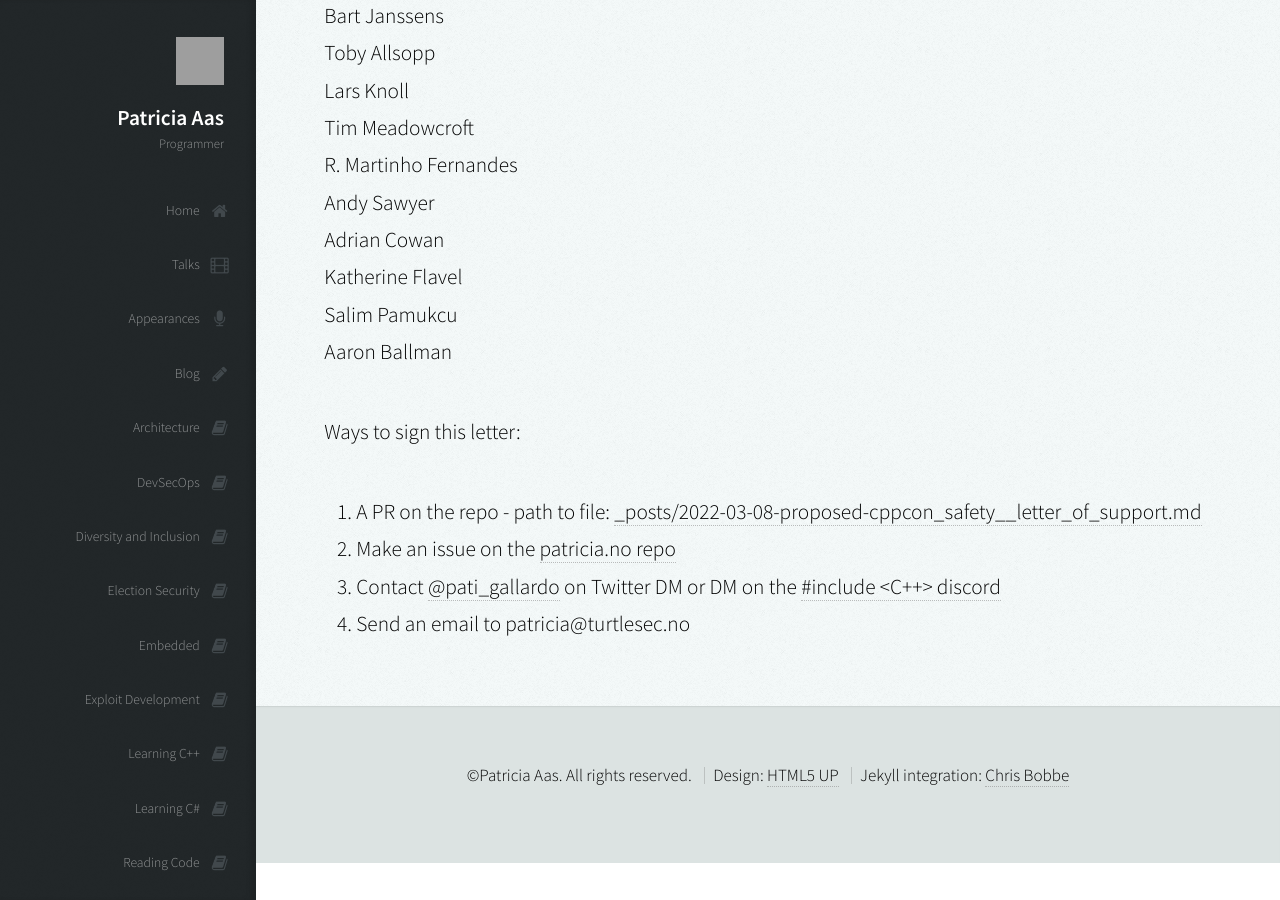
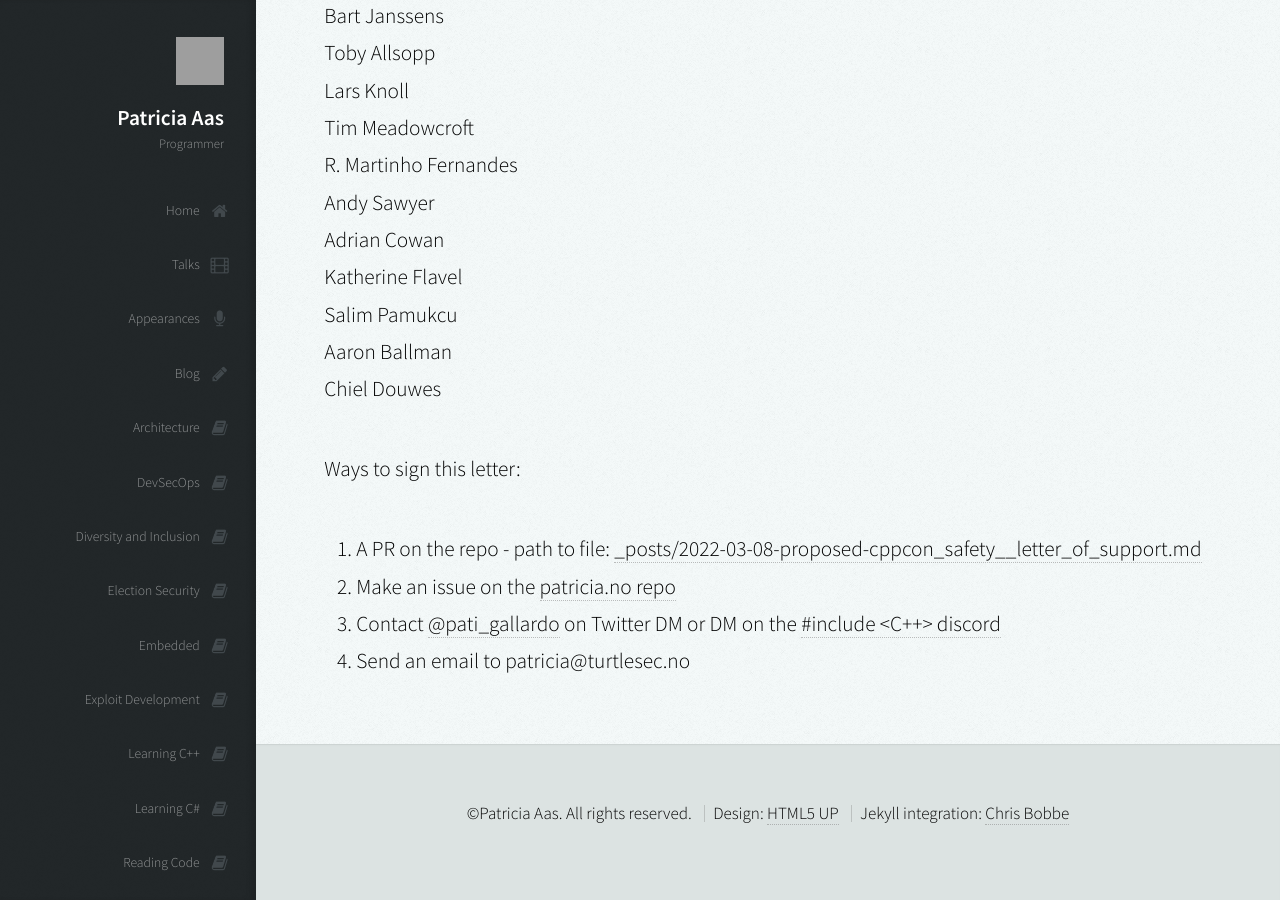
Before and after one commit to patricia-gallardo/patricia-gallardo.github.io, a Jekyll site: the page built from _posts/2022-03-08-proposed-cppcon_safety__letter_of_support.md, in a window 1280 px wide and 900 px high, scrolled down 5037 px. Built offline with Jekyll 4.4.1, drawn with Linux system fonts in a browser that asks for light colours; nearby versions of some CDN libraries; grey boxes are pictures that could not be loaded.

Commit message:
Update 2022-03-08-proposed-cppcon_safety__letter_of_support.md

```diff
--- a/_posts/2022-03-08-proposed-cppcon_safety__letter_of_support.md
+++ b/_posts/2022-03-08-proposed-cppcon_safety__letter_of_support.md
@@ -143,6 +143,7 @@ Adrian Cowan <br>
 Katherine Flavel <br>
 Salim Pamukcu <br>
 Aaron Ballman <br>
+Chiel Douwes <br>
 
 
 Ways to sign this letter:
```
